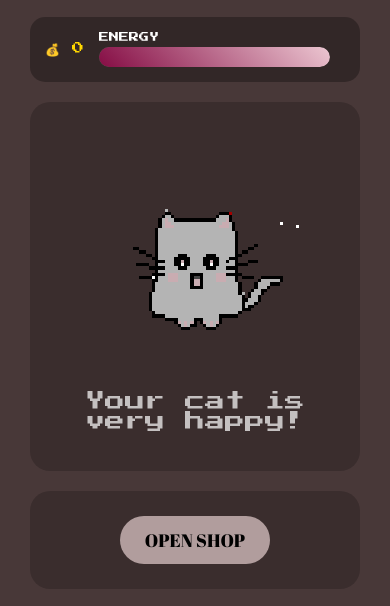
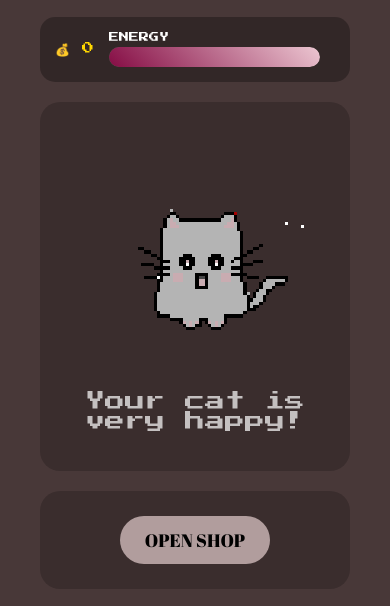
Before and after one commit to buttermilk-glitch/cat-pomodoro, a plain HTML site: page mainpage.html in a window 390 px wide. Shown: the part 216-822 px from the top of the page. Drawn offline with Linux system fonts and the light colour scheme.

Commit message:
Update style2.css

```diff
--- a/assets/style2.css
+++ b/assets/style2.css
@@ -340,9 +340,9 @@ body {
 
 @media (max-width: 600px) {
   .container {
-    width: 390px;
+    width: 370px;
   }
   .cat {
-    margin-left: -20px;
+    margin-left: -25px;
   }
 }
```
